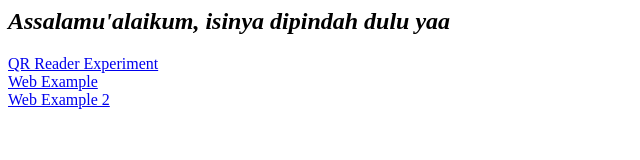
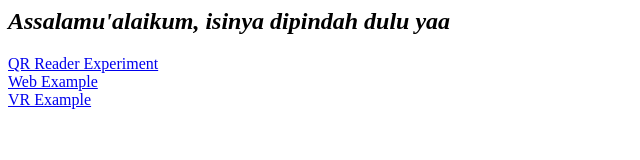
Before and after one commit to MYAsyhari/MYAsyhari.github.io, a plain HTML site: page index.html in a window 1280 px wide. Shown: the full height of the page, 0-640 px from the left. Drawn offline with Linux system fonts and the light colour scheme.

Commit message:
Update index.html

```diff
--- a/index.html
+++ b/index.html
@@ -5,6 +5,6 @@
     <h2><i>Assalamu'alaikum, isinya dipindah dulu yaa</i></h2>
     <a href="https://myasyhari.github.io/KTH-Ngaluyo">QR Reader Experiment</a> </br>
     <a href="https://myasyhari.github.io/WPUNIPMA">Web Example</a> </br>
-    <a href="https://myasyhari.github.io/pROYEKlatihan">Web Example 2</a> </br>
+    <a href="https://myasyhari.github.io/AFRAME">VR Example</a> </br>
 
   </body>
```
